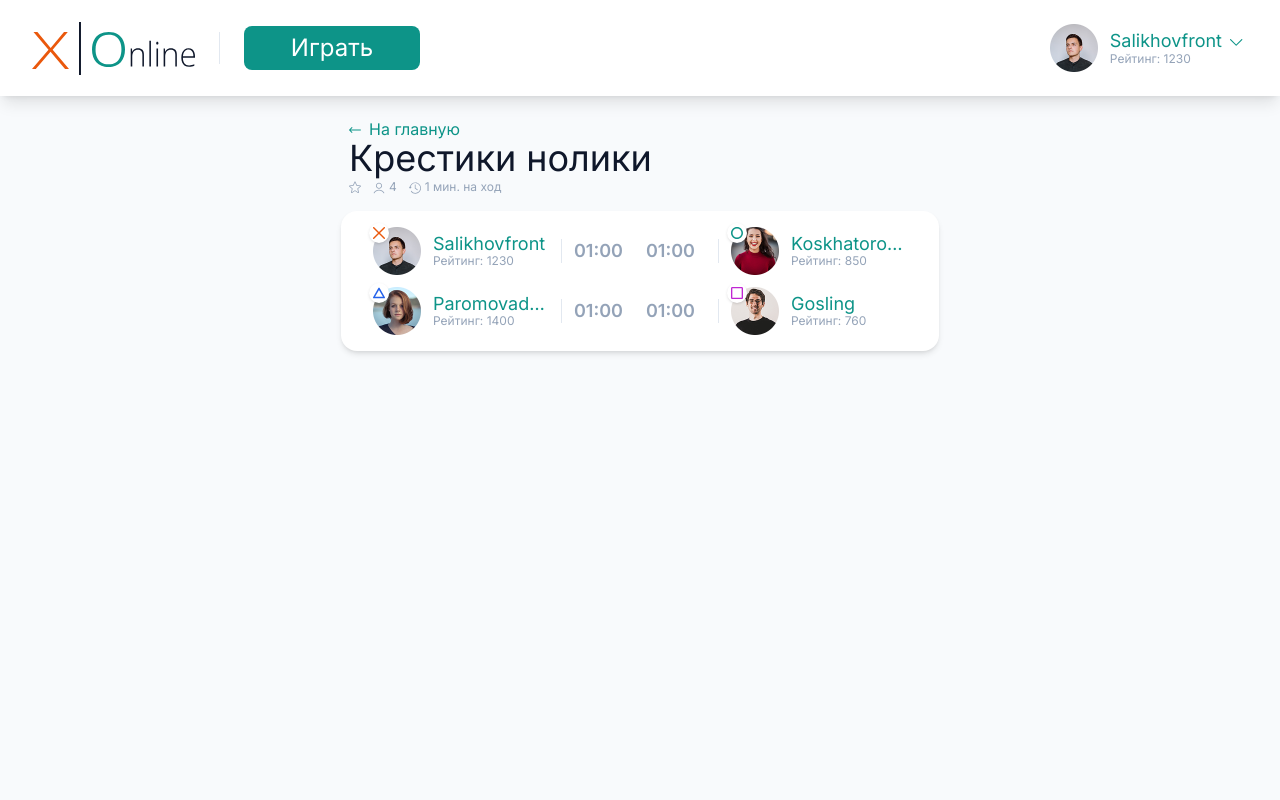
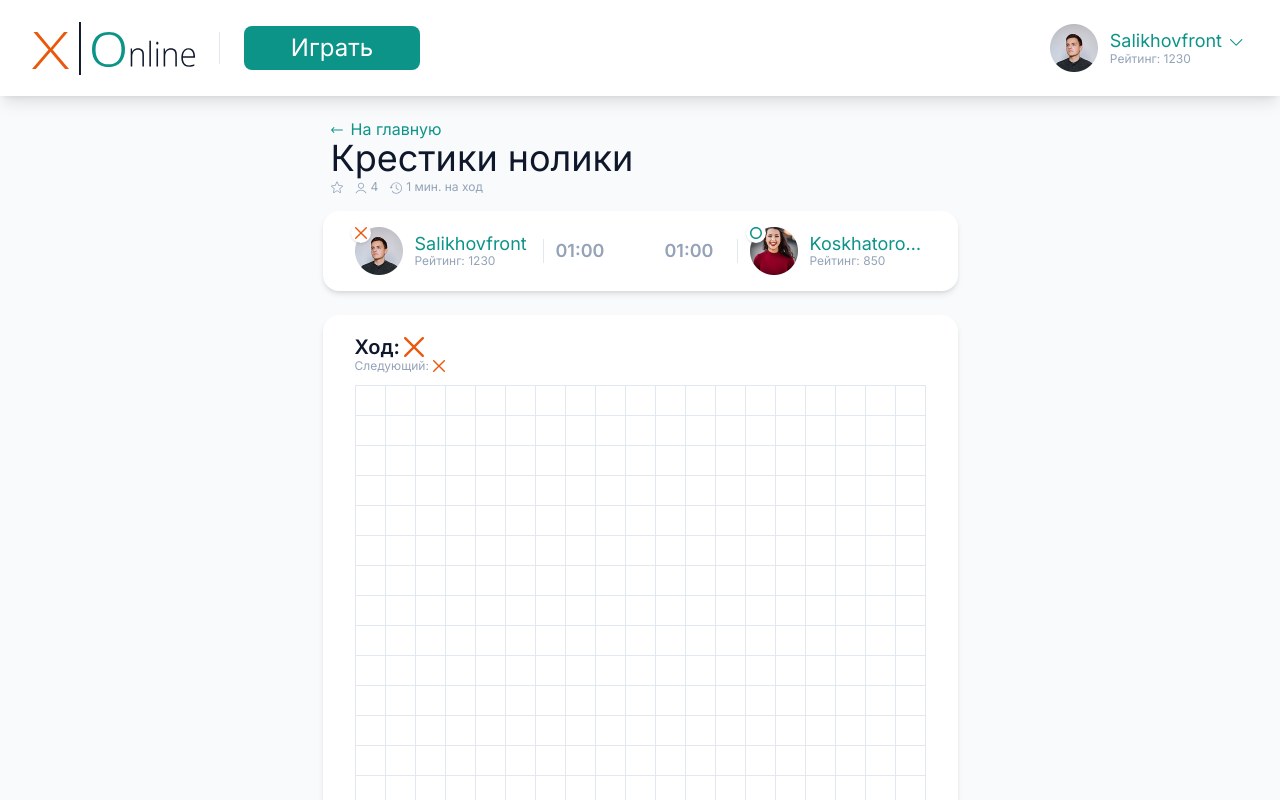
Before and after one commit to darginid/tik-tak-toe, a Next.js app: page / in a window 1280 px wide. Shown: the top 800 px of the page. Built offline with nearby package versions, Linux system fonts and the light colour scheme.

Commit message:
#32 learn Next.js

```diff
--- a/components/game-new/game.jsx
+++ b/components/game-new/game.jsx
@@ -1,19 +1,81 @@
+import { useReducer } from "react";
 import { PLAYERS } from "./constants";
+import { computeWinnerSymbol } from "./model/compute-winner-symbol";
+import {
+  GAME_STATE_ACTIONS,
+  gameStateReducer,
+  initialGameState,
+} from "./model/game-state-reducer";
+import { getNextMove } from "./model/get-next-move";
+import { computeWinner } from "./model/compute-winner";
 import { BackLink } from "./ui/back-link";
+import { GameCell } from "./ui/game-cell";
 import { GameInfo } from "./ui/game-info";
 import { GameLayout } from "./ui/game-layout";
+import { GameMoveInfo } from "./ui/game-move-info";
+import { GameOverModal } from "./ui/game-over-modal";
 import { GameTitle } from "./ui/game-title";
 import { PlayerInfo } from "./ui/player-info";
 
+const PLAYERS_COUNT = 2;
+
 export function Game() {
+  const [gameState, dispatch] = useReducer(
+    gameStateReducer,
+    { playersCount: PLAYERS_COUNT },
+    initialGameState,
+  );
+
+  const winnerSequence = computeWinner(gameState);
+  const nextMove = getNextMove(gameState);
+  const winnerSymbol = computeWinnerSymbol(gameState, {
+    winnerSequence,
+    nextMove,
+  });
+
+  const winnerPlayer = PLAYERS.find((player) => player.symbol === winnerSymbol);
+
+  const { cells, currentMove } = gameState;
+
   return (
+    <>
       <GameLayout
         backLink={<BackLink />}
         title={<GameTitle />}
         gameInfo={
           <GameInfo isRatingGame playersCount={4} timeMode={"1 мин. на ход"} />
         }
-      playersList={PLAYERS.map((player) => (
+        playersList={PLAYERS.slice(0, PLAYERS_COUNT).map((player) => (
+          <PlayerInfo
+            key={player.id}
+            avatar={player.avatar}
+            name={player.name}
+            rating={player.rating}
+            seconds={60}
+            symbol={player.symbol}
+          />
+        ))}
+        gameMoveInfo={
+          <GameMoveInfo currentMove={currentMove} nextMove={nextMove} />
+        }
+        gameCells={cells.map((cell, index) => (
+          <GameCell
+            key={index}
+            isWinner={winnerSequence?.includes(index)}
+            disabled={!!winnerSequence}
+            onClick={() => {
+              dispatch({
+                type: GAME_STATE_ACTIONS.CELL_CLICK,
+                index,
+              });
+            }}
+            symbol={cell}
+          />
+        ))}
+      />
+      <GameOverModal
+        winnerName={winnerPlayer?.name}
+        players={PLAYERS.slice(0, PLAYERS_COUNT).map((player) => (
           <PlayerInfo
             key={player.id}
             avatar={player.avatar}
@@ -24,5 +86,6 @@ export function Game() {
           />
         ))}
       />
+    </>
   );
 }
--- /dev/null
+++ b/components/game-new/model/compute-winner-symbol.js
@@ -0,0 +1,5 @@
+export function computeWinnerSymbol(gameState, { winnerSequence, nextMove }) {
+  return nextMove === gameState.currentMove
+    ? gameState.currentMove
+    : gameState.cells[winnerSequence?.[0]];
+}
--- a/components/game/model.js
+++ b/components/game-new/model/compute-winner.js
@@ -1,14 +1,3 @@
-import { MOVE_ORDER } from "./constants";
-
-export function getNextMove(currentMove, playersCount, playersTimeOver) {
-  const sliceMoveOrder = MOVE_ORDER.slice(0, playersCount).filter(
-    (symbol) => !playersTimeOver.includes(symbol),
-  );
-
-  const nextMoveIndex = sliceMoveOrder.indexOf(currentMove) + 1;
-  return sliceMoveOrder[nextMoveIndex] ?? sliceMoveOrder[0];
-}
-
 export function computeWinner(cells, sequenceSize = 5, fieldSize = 19) {
   // Направления для проверки:
   // 1. Горизонталь (вправо)
--- /dev/null
+++ b/components/game-new/model/game-state-reducer.js
@@ -0,0 +1,39 @@
+import { GAME_SYMBOLS } from "../constants";
+import { getNextMove } from "./get-next-move";
+
+export const GAME_STATE_ACTIONS = {
+  CELL_CLICK: "cell-click",
+};
+
+export const initialGameState = ({ playersCount }) => ({
+  cells: new Array(19 * 19).fill(null),
+  currentMove: GAME_SYMBOLS.CROSS,
+  playersCount,
+});
+
+export const gameStateReducer = (state, action) => {
+  switch (action.type) {
+    case GAME_STATE_ACTIONS.CELL_CLICK: {
+      const { index } = action;
+
+      if (state.cells[index]) {
+        return state;
+      }
+
+      return {
+        ...state,
+        currentMove: getNextMove(
+          state.currentMove,
+          state.playersCount,
+          state.playersTimeOver,
+        ),
+        cells: state.cells.map((cell, i) =>
+          i === index ? state.currentMove : cell,
+        ),
+      };
+    }
+    default: {
+      return state;
+    }
+  }
+};
--- /dev/null
+++ b/components/game-new/model/get-next-move.js
@@ -0,0 +1,7 @@
+import { MOVE_ORDER } from "../constants";
+
+export function getNextMove(currentMove, playersCount) {
+  const sliceMoveOrder = MOVE_ORDER.slice(0, playersCount);
+  const nextMoveIndex = sliceMoveOrder.indexOf(currentMove) + 1;
+  return sliceMoveOrder[nextMoveIndex] ?? sliceMoveOrder[0];
+}
--- /dev/null
+++ b/components/game-new/ui/game-cell.jsx
@@ -0,0 +1,17 @@
+import clsx from "clsx";
+import { GameSymbol } from "./game-symbol";
+
+export function GameCell({ onClick, isWinner, disabled, symbol }) {
+  return (
+    <button
+      disabled={disabled}
+      onClick={onClick}
+      className={clsx(
+        "flex items-center justify-center border border-slate-200 -ml-px -mt-px",
+        isWinner && "bg-orange-600/10",
+      )}
+    >
+      {symbol && <GameSymbol className="w-5 h-5" symbol={symbol} />}
+    </button>
+  );
+}
--- a/components/game-new/ui/game-layout.jsx
+++ b/components/game-new/ui/game-layout.jsx
@@ -1,6 +1,14 @@
-export function GameLayout({ backLink, title, gameInfo, playersList }) {
+export function GameLayout({
+  backLink,
+  title,
+  gameInfo,
+  playersList,
+  gameMoveInfo,
+  actions,
+  gameCells,
+}) {
   return (
-    <div>
+    <div className="pb-10">
       <section className="pl-2">
         {backLink}
         {title}
@@ -13,6 +21,17 @@ export function GameLayout({ backLink, title, gameInfo, playersList }) {
       >
         {playersList}
       </section>
+      <section
+        className={"mt-6 rounded-2xl bg-white  shadow-md px-8 pt-5 pb-7"}
+      >
+        <div className="flex items-center gap-3">
+          <div className="mr-auto">{gameMoveInfo}</div>
+          {actions}
+        </div>
+        <div className="grid grid-cols-[repeat(19,_30px)] grid-rows-[repeat(19,_30px)] pl-px pt-px mt-3">
+          {gameCells}
+        </div>
+      </section>
     </div>
   );
 }
--- /dev/null
+++ b/components/game-new/ui/game-move-info.jsx
@@ -0,0 +1,16 @@
+import { GameSymbol } from "./game-symbol";
+
+export function GameMoveInfo({ currentMove, nextMove }) {
+  return (
+    <>
+      <h2 className="flex items-center gap-1 text-xl font-semibold leading-tight text-slate-900">
+        Ход: <GameSymbol symbol={currentMove} className="w-5 h-5" />
+      </h2>
+      <div className="text-orange-600 gap-1">
+        <h3 className="flex items-center gap-1 text-xs leading-tight text-slate-400">
+          Следующий: <GameSymbol symbol={nextMove} className="w-3 h-3" />
+        </h3>
+      </div>
+    </>
+  );
+}
--- a/components/game-new/ui/game-over-modal.jsx
+++ b/components/game-new/ui/game-over-modal.jsx
@@ -1,14 +1,21 @@
 import { UiButton, UiModal } from "../../uikit";
 
-export function GameOverModal() {
+export function GameOverModal({ winnerName, players }) {
   return (
     <UiModal
       width="md"
-      isOpen={winnerSymbol}
+      isOpen={winnerName}
       onClose={() => console.log("close")}
     >
       <UiModal.Header>Игра Завершена!</UiModal.Header>
-      <UiModal.Body>Hello</UiModal.Body>
+      <UiModal.Body>
+        <div className="text-sm">
+          Победитель: <span className="text-teal-600">{winnerName}</span>
+        </div>
+        <div className="justify-between grid grid-cols-2 gap-3 mt-2">
+          {players}
+        </div>
+      </UiModal.Body>
       <UiModal.Footer>
         <UiButton size="md" variant="outline">
           Вернуться
--- a/components/game/use-game-state.js
+++ /dev/null
@@ -1,63 +0,0 @@
-import { useState } from "react";
-import { GAME_SYMBOLS } from "./constants";
-import { computeWinner, getNextMove } from "./model";
-
-export function useGameState(playersCount) {
-  const [{ cells, currentMove, playersTimeOver }, setGameState] = useState(
-    () => ({
-      cells: new Array(19 * 19).fill(null),
-      currentMove: GAME_SYMBOLS.CROSS,
-      playersTimeOver: [],
-    }),
-  );
-
-  const winnerSequence = computeWinner(cells);
-  const nextMove = getNextMove(currentMove, playersCount, playersTimeOver);
-
-  const winnerSymbol =
-    nextMove === currentMove ? currentMove : winnerSequence?.[0];
-
-  const handleCellClick = (index) => {
-    setGameState((lastGameState) => {
-      if (lastGameState.cells[index]) {
-        return lastGameState;
-      }
-
-      return {
-        ...lastGameState,
-        currentMove: getNextMove(
-          lastGameState.currentMove,
-          playersCount,
-          playersTimeOver,
-        ),
-        cells: lastGameState.cells.map((cell, i) =>
-          i === index ? lastGameState.currentMove : cell,
-        ),
-      };
-    });
-  };
-
-  const handlePlayerTimeOver = (symbol) => {
-    setGameState((lastGameState) => {
-      return {
-        ...lastGameState,
-        playersTimeOver: [...lastGameState.playersTimeOver, symbol],
-        currentMove: getNextMove(
-          lastGameState.currentMove,
-          playersCount,
-          playersTimeOver,
-        ),
-      };
-    });
-  };
-
-  return {
-    cells,
-    currentMove,
-    nextMove,
-    handleCellClick,
-    handlePlayerTimeOver,
-    winnerSequence,
-    winnerSymbol,
-  };
-}
--- a/components/uikit/ui-modal.jsx
+++ b/components/uikit/ui-modal.jsx
@@ -60,8 +60,6 @@ export function UiModal({
       </div>
     </div>
   );
-
-  return createPortal(modal, document.getElementById("modals"));
 }
 
 UiModal.Header = function UiModalHeader({ children, className }) {
```
Lines whose indentation alone changed are shown as unchanged.
